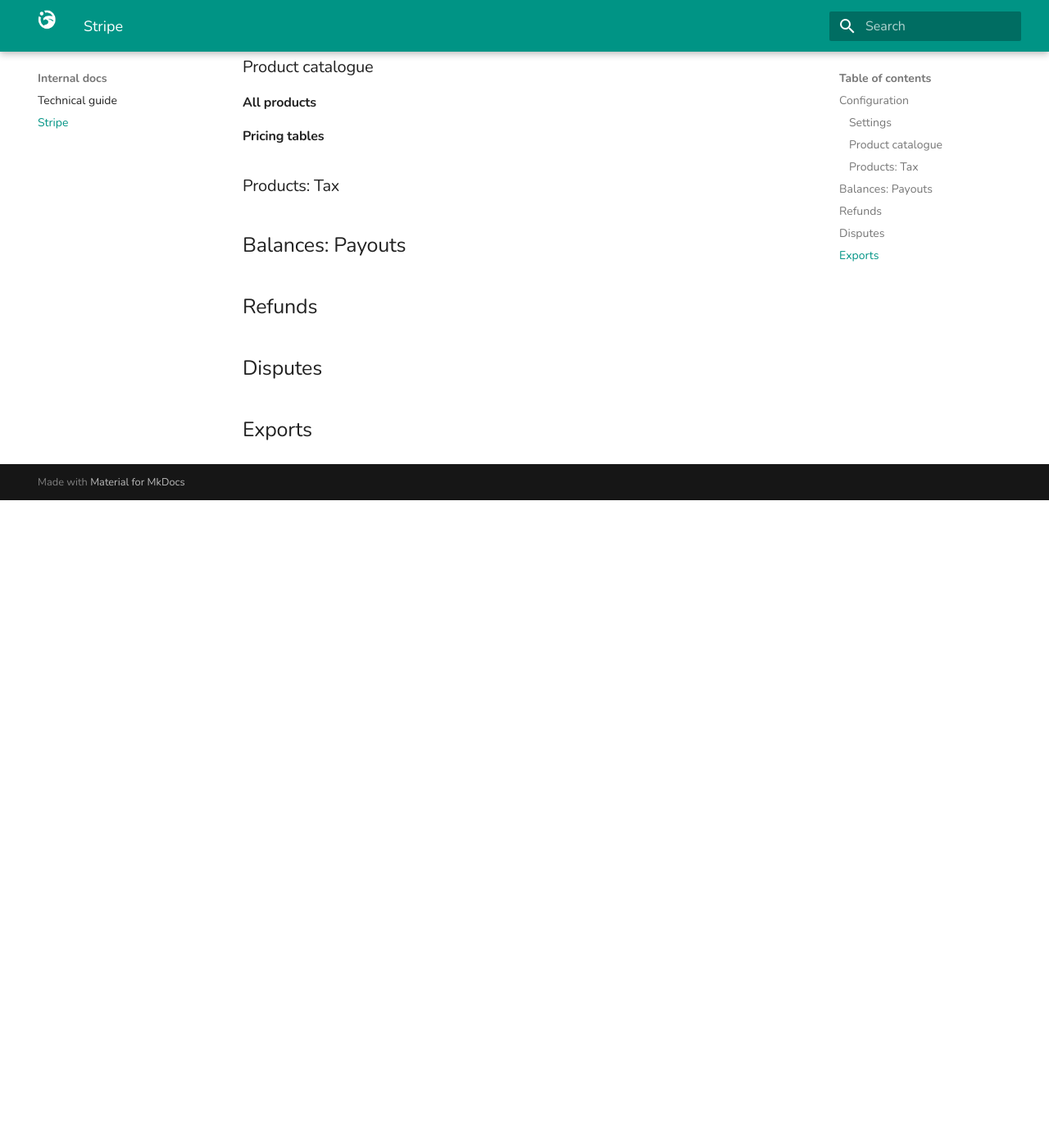
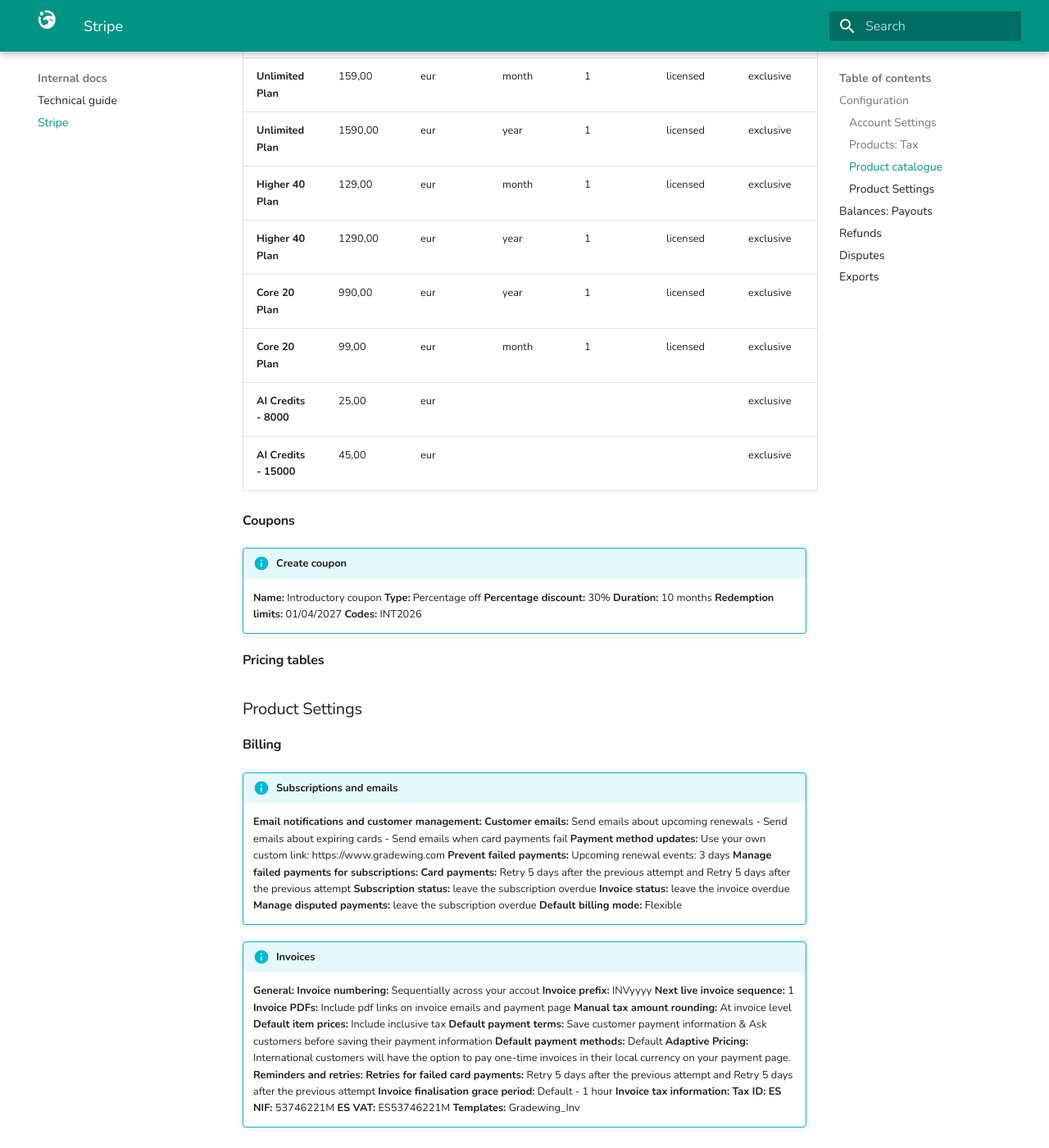
Before and after one commit to pablopenlop/gradewing_guide, an MkDocs documentation site: the page built from docs/stripedoc.md, in a window 1280 px wide and 1400 px high, scrolled down 1634 px. Shown: the whole window at 82% size. Built offline with MkDocs 1.6.1 and Material for MkDocs 9.7.7, drawn with Linux system fonts in a browser that asks for light colours; before the commit the page ends 2244 px from its top, so only the background shows below that; some of the changed text lies outside the part shown.

Commit message:
Update stripedoc.md

```diff
--- a/docs/stripedoc.md
+++ b/docs/stripedoc.md
@@ -2,7 +2,7 @@
 
 ## Configuration
 
-### Settings
+### Account Settings
 
 #### **Business**
 
@@ -52,6 +52,45 @@
     **Payments:** Successful payments, Refunds
     **Domain:** stripe.com
 
+### Products: Tax
+
+!!! info "Add Registration"
+    **Choose a location:** Spain
+    **How do you want to register?:** I've already registered
+    **Select the type of registration that's applicable to you:** Domestic
+    **Do you want to collect VAT on the cross-border sales of goods shipped from outside the EU to Spain?:** No
+    **Have your sales of goods or digital services to individuals in other EU countries been less than €10,000 in the current or previous calendar year?:** Yes
+    **Schedule tax collection:** 5/10/2026
+    **Confirm your tax rates in Spain:** SaaS
+
+### Product catalogue
+
+#### **All products**
+
+| Product Name | Amount | Currency | Interval | Interval Count | Usage Type | Tax Behavior |
+| :--- | :--- | :--- | :--- | :--- | :--- | :--- |
+| **Unlimited Plan** | 159,00 | eur | month | 1 | licensed | exclusive |
+| **Unlimited Plan** | 1590,00 | eur | year | 1 | licensed | exclusive |
+| **Higher 40 Plan** | 129,00 | eur | month | 1 | licensed | exclusive |
+| **Higher 40 Plan** | 1290,00 | eur | year | 1 | licensed | exclusive |
+| **Core 20 Plan** | 990,00 | eur | year | 1 | licensed | exclusive |
+| **Core 20 Plan** | 99,00 | eur | month | 1 | licensed | exclusive |
+| **AI Credits - 8000** | 25,00 | eur | | | | exclusive |
+| **AI Credits - 15000** | 45,00 | eur | | | | exclusive |
+
+#### **Coupons**
+!!! info "Create coupon"
+    **Name:** Introductory coupon
+    **Type:** Percentage off
+    **Percentage discount:** 30%
+    **Duration:** 10 months
+    **Redemption limits:** 01/04/2027
+    **Codes:** INT2026
+
+#### **Pricing tables**
+
+### Product Settings
+
 #### **Billing**
 
 !!! info "Subscriptions and emails"
@@ -67,20 +106,31 @@
     **Default billing mode:** Flexible
 
 !!! info "Invoices"
+    **General:**
+        **Invoice numbering:** Sequentially across your accout
+            **Invoice prefix:** INVyyyy
+            **Next live invoice sequence:** 1
+        **Invoice PDFs:** Include pdf links on invoice emails and payment page
+        **Manual tax amount rounding:** At invoice level
+        **Default item prices:** Include inclusive tax
+        **Default payment terms:** Save customer payment information & Ask customers before saving their payment information
+        **Default payment methods:** Default
+        **Adaptive Pricing:** International customers will have the option to pay one-time invoices in their local currency on your payment page.
+        **Reminders and retries:**
+            **Retries for failed card payments:** Retry 5 days after the previous attempt and Retry 5 days after the previous attempt
+        **Invoice finalisation grace period:** Default - 1 hour
+        **Invoice tax information:**
+            **Tax ID:**
+                **ES NIF:** 53746221M
+                **ES VAT:** ES53746221M
+    **Templates:** Gradewing_Inv
+
+#### **Tax**
+
+#### **Payments**
 
 
 
-#### Tax
-
-#### Payments
-
-### Product catalogue
-
-#### All products
-
-#### Pricing tables
-
-### Products: Tax
 
 ## Balances: Payouts
 
```
